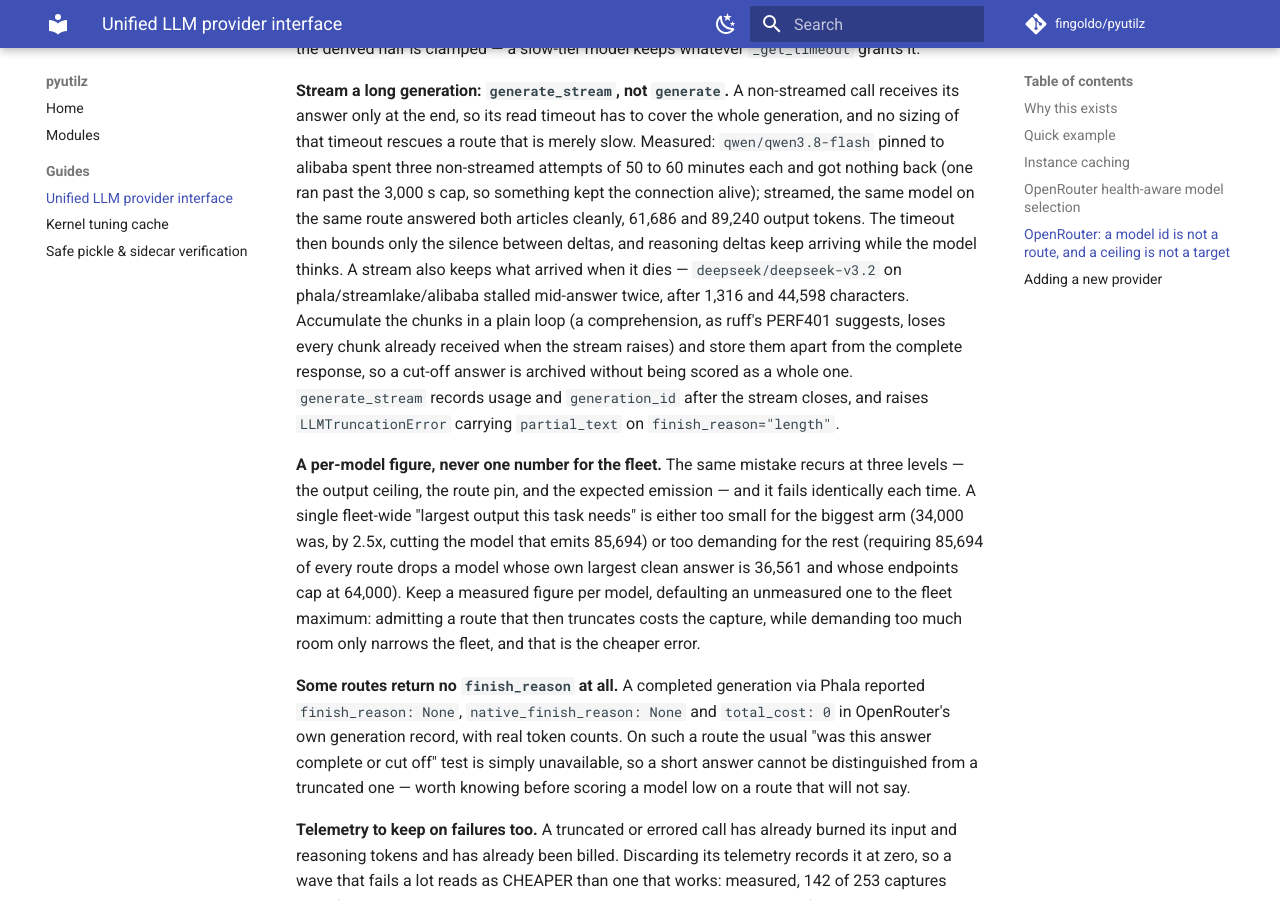
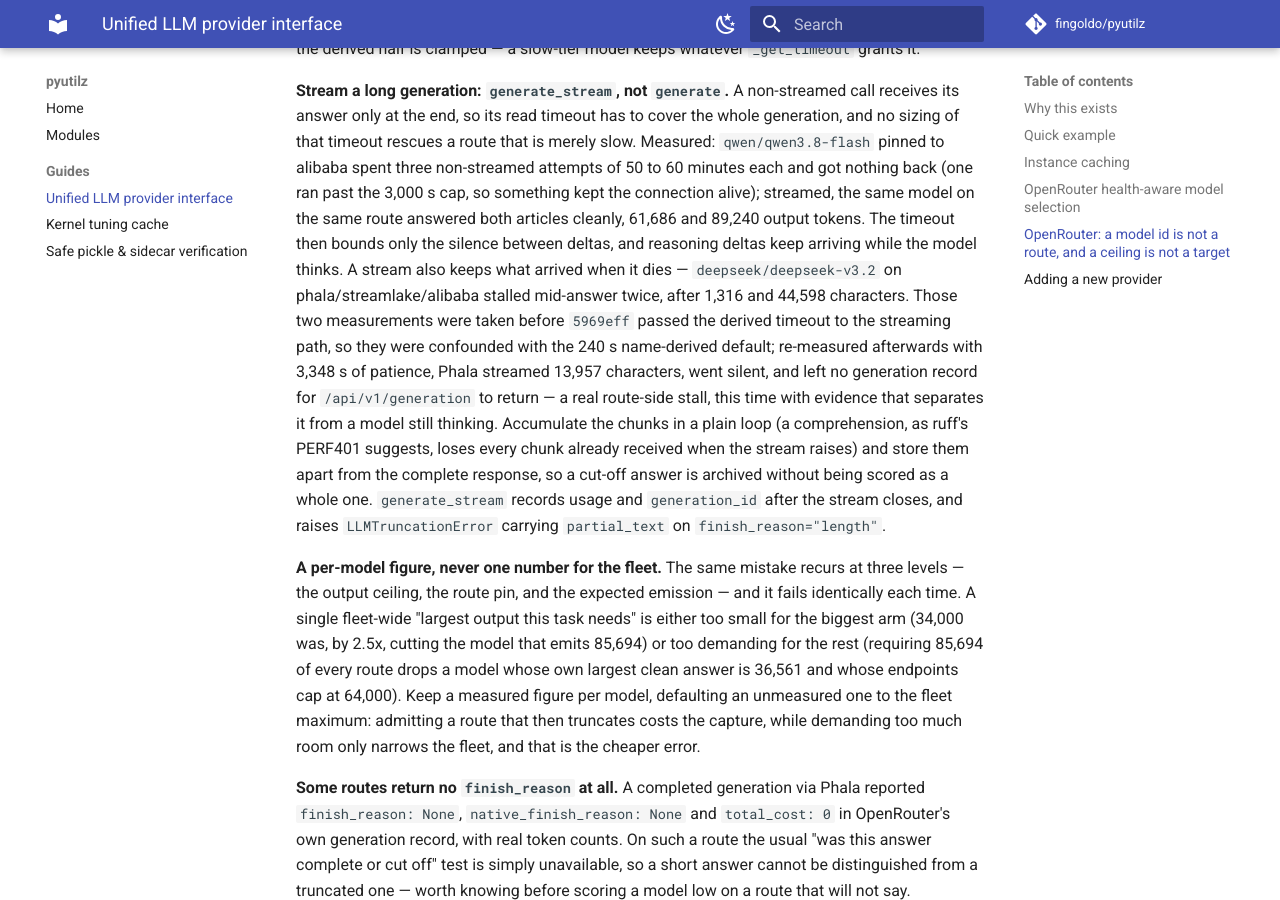
Before and after one commit to fingoldo/pyutilz, an MkDocs documentation site: the page built from docs/guides/llm_providers.md, in a window 1280 px wide and 900 px high, scrolled down 4169 px. Built offline with MkDocs 1.6.1 and Material for MkDocs 9.7.7, drawn with Linux system fonts in a browser that asks for light colours; comment, search, counter and statistics services are not loaded.

Commit message:
docs(llm): the two deepseek stalls were measured under the streaming-timeout bug, and one of them re-measures as real
The streaming paragraph cited `deepseek/deepseek-v3.2` stalling mid-answer twice as evidence about the routes.
Both measurements predate `5969eff`, which is when the derived timeout began reaching the streaming path at
all - until then a stream ran under `_get_timeout`'s 240 s name-derived default, and a model thinking longer
than that is indistinguishable from a route that died. So the cited evidence could not support the claim it
was making.

Re-measured with the fix in place: Phala streamed 13,957 characters, went silent, outlasted 3,348 s of
patience, and `GET /api/v1/generation?id=` returns 404 for it, against a full record (38,489 completion and
11,523 reasoning tokens, `cancelled: false`) for the AtlasCloud call that worked. The stall is real; the
earlier reasoning for it was not sound, and the paragraph now says which is which.

```diff
--- a/docs/guides/llm_providers.md
+++ b/docs/guides/llm_providers.md
@@ -133,7 +133,11 @@ of 50 to 60 minutes each and got nothing back (one ran past the 3,000 s cap, so
 connection alive); streamed, the same model on the same route answered both articles cleanly, 61,686 and
 89,240 output tokens. The timeout then bounds only the silence between deltas, and reasoning deltas keep
 arriving while the model thinks. A stream also keeps what arrived when it dies — `deepseek/deepseek-v3.2` on
-phala/streamlake/alibaba stalled mid-answer twice, after 1,316 and 44,598 characters. Accumulate the chunks in
+phala/streamlake/alibaba stalled mid-answer twice, after 1,316 and 44,598 characters. Those two measurements
+were taken before `5969eff` passed the derived timeout to the streaming path, so they were confounded with the
+240 s name-derived default; re-measured afterwards with 3,348 s of patience, Phala streamed 13,957 characters,
+went silent, and left no generation record for `/api/v1/generation` to return — a real route-side stall, this
+time with evidence that separates it from a model still thinking. Accumulate the chunks in
 a plain loop (a comprehension, as ruff's PERF401 suggests, loses every chunk already received when the stream
 raises) and store them apart from the complete response, so a cut-off answer is archived without being scored
 as a whole one. `generate_stream` records usage and `generation_id` after the stream closes, and raises
```
